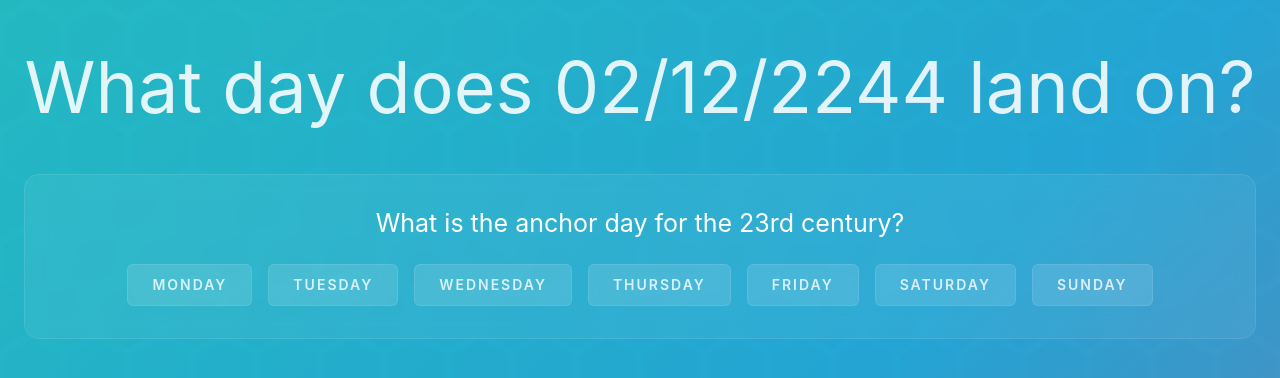
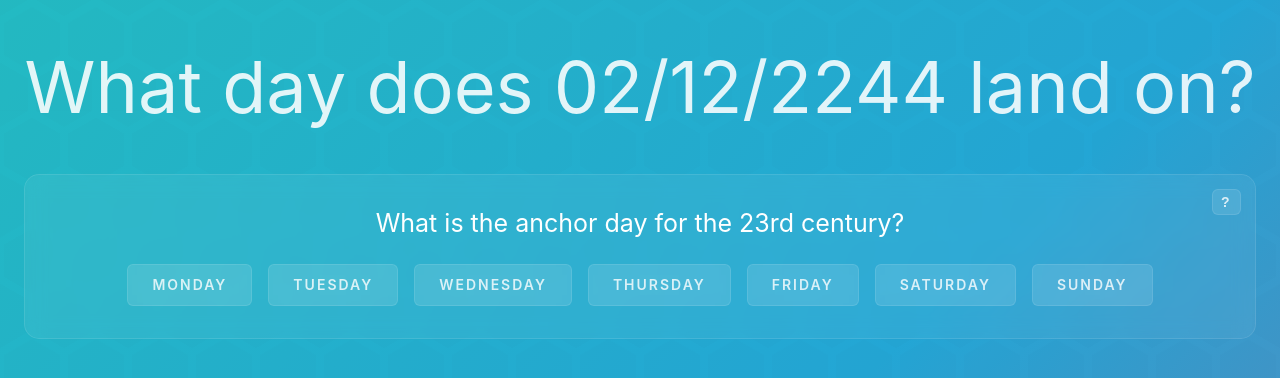
Before and after one commit to Eldarni/doomsday, a React (Vite) app: page / in a window 1280 px wide. Shown: the top 378 px of the page. Built offline with nearby package versions, Linux system fonts and the light colour scheme.

Commit message:
setup a help button, that also shows on an incorrect answer to explain the solution, not just show it.

```diff
--- a/src/QuestionOne.tsx
+++ b/src/QuestionOne.tsx
@@ -13,6 +13,7 @@ function QuestionOne(props: { cheatMode: boolean, targetDate: Date }) {
 
     //
     const [showCorrectAnswer, setShowCorrectAnswer] = useState(false)
+    const [showHelpText, setShowHelpText] = useState(false)
 
     //
     const [buttons, setButtons] = useState([
@@ -70,6 +71,10 @@ function QuestionOne(props: { cheatMode: boolean, targetDate: Date }) {
 
             <fieldset className="questionWrapper" disabled={showCorrectAnswer}>
 
+                {!showCorrectAnswer === true && (
+                    <button className="showHelpTextButton" onClick={() => setShowHelpText(!showHelpText)}>?</button>
+                )}
+
                 <p className="questionText">{__`What is the anchor day for the ${centuryNumber}:o century?`}</p>
                 <div className="questionOptions">
                     {buttons.map((button) => (
@@ -83,6 +88,12 @@ function QuestionOne(props: { cheatMode: boolean, targetDate: Date }) {
                     <p className="questionAnswer">{__`The correct answer is ${getNameOfDay(getAnchorDayForCentury(century))}.`}</p>
                 }
 
+                {(showCorrectAnswer === true || showHelpText === true) &&
+                    <div className="helpText">
+                        <p>{__`The way I remember is by using a memory aid by associating each day with a year, so Tuesday is 1620, Sunday is 1720, Friday is 1822, and Wednesday is 1922.`}</p>
+                    </div>
+                }
+
             </fieldset>
 
         </React.Fragment>
--- a/src/index.css
+++ b/src/index.css
@@ -117,6 +117,7 @@ body::after {
 }
 
 .questionWrapper {
+    position: relative;
     color: #fff;
     margin: 40px auto;
     background-color: rgba(255, 255, 255, 0.06);
@@ -126,6 +127,23 @@ body::after {
     padding: 32px;
     backdrop-filter: blur(10px);
 }
+
+.showHelpTextButton {
+    position: absolute;
+    top: 1em;
+    right: 1em;
+    padding: 4px 8px;
+    border: 1px solid rgba(255, 255, 255, 0.1);
+    border-radius: 6px;
+    background-color: rgba(255, 255, 255, 0.1);
+    color: rgba(255, 255, 255, 0.8);
+    cursor: pointer;
+    font-size: 14px;
+    font-weight: 600;
+    text-transform: uppercase;
+    letter-spacing: 2px;
+}
+
 
 .questionText {
     font-size: 1.563rem;
@@ -194,6 +212,16 @@ body::after {
     margin-block-start: 1em;
 }
 
+.helpText {
+    background-color: rgba(255, 255, 255, 0.05);
+    border: 2px solid rgba(255, 255, 255, 0.06);
+    border-radius: 15px;
+    padding: 16px;
+    margin-block-start: 1em;
+    margin-inline: auto;
+    max-width: 1000px;
+}
+
 /* really simple language selector */
 .languageSelector {
     display: flex;
--- a/src/languages/af.json
+++ b/src/languages/af.json
@@ -1,6 +1,7 @@
 {
     "What day does {0} land on?": "Op watter dag land {0}?",
     "What is the anchor day for the {0} century?": "Wat is die ankerdag vir die {0} eeu?",
+    "The way I remember is by using a memory aid by associating each day with a year, so Tuesday is 1620, Sunday is 1720, Friday is 1822, and Wednesday is 1922.": "Ek onthou dit deur elke dag met 'n jaar te koppel: Dinsdag is 1620, Sondag is 1720, Vrydag is 1822 en Woensdag is 1922.",
     "The correct answer is {0}.": "Die korrekte antwoord is {0}.",
     "What is the anchor day for the year {0}?": "Wat is die ankerdag vir die jaar {0}?",
     "What is the nearest doomsday for {0}?": "Wat is die naaste oordeelsdag vir {0}?",
--- a/src/languages/de-DE.json
+++ b/src/languages/de-DE.json
@@ -1,6 +1,7 @@
 {
     "What day does {0} land on?": "An welchem Tag landet der {0}?",
     "What is the anchor day for the {0} century?": "Was ist der Ankertag für das {0} Jahrhundert?",
+    "The way I remember is by using a memory aid by associating each day with a year, so Tuesday is 1620, Sunday is 1720, Friday is 1822, and Wednesday is 1922.": "Ich erinnere mich damit, indem ich jeden Tag mit einem Jahr verknüpfe: Dienstag ist 1620, Sonntag 1720, Freitag 1822 und Mittwoch 1922.",
     "The correct answer is {0}.": "Die korrekte Antwort lautet {0}.",
     "What is the anchor day for the year {0}?": "Was ist der Ankertag für das Jahr {0}?",
     "What is the nearest doomsday for {0}?": "Welches ist der nächstgelegene Tag des Jüngsten Gerichts für den {0}?",
--- a/src/languages/en-GB.json
+++ b/src/languages/en-GB.json
@@ -1,6 +1,7 @@
 {
     "What day does {0} land on?": "What day does {0} land on?",
     "What is the anchor day for the {0} century?": "What is the anchor day for the {0} century?",
+    "The way I remember is by using a memory aid by associating each day with a year, so Tuesday is 1620, Sunday is 1720, Friday is 1822, and Wednesday is 1922.": "The way I remember is by using a memory aid by associating each day with a year, so Tuesday is 1620, Sunday is 1720, Friday is 1822, and Wednesday is 1922. This is aided by remembering Tuesday sounds like \"today's day\".",
     "The correct answer is {0}.": "The correct answer is {0}.",
     "What is the anchor day for the year {0}?": "What is the anchor day for the year {0}?",
     "What is the nearest doomsday for {0}?": "What is the nearest doomsday for {0}?",
```
